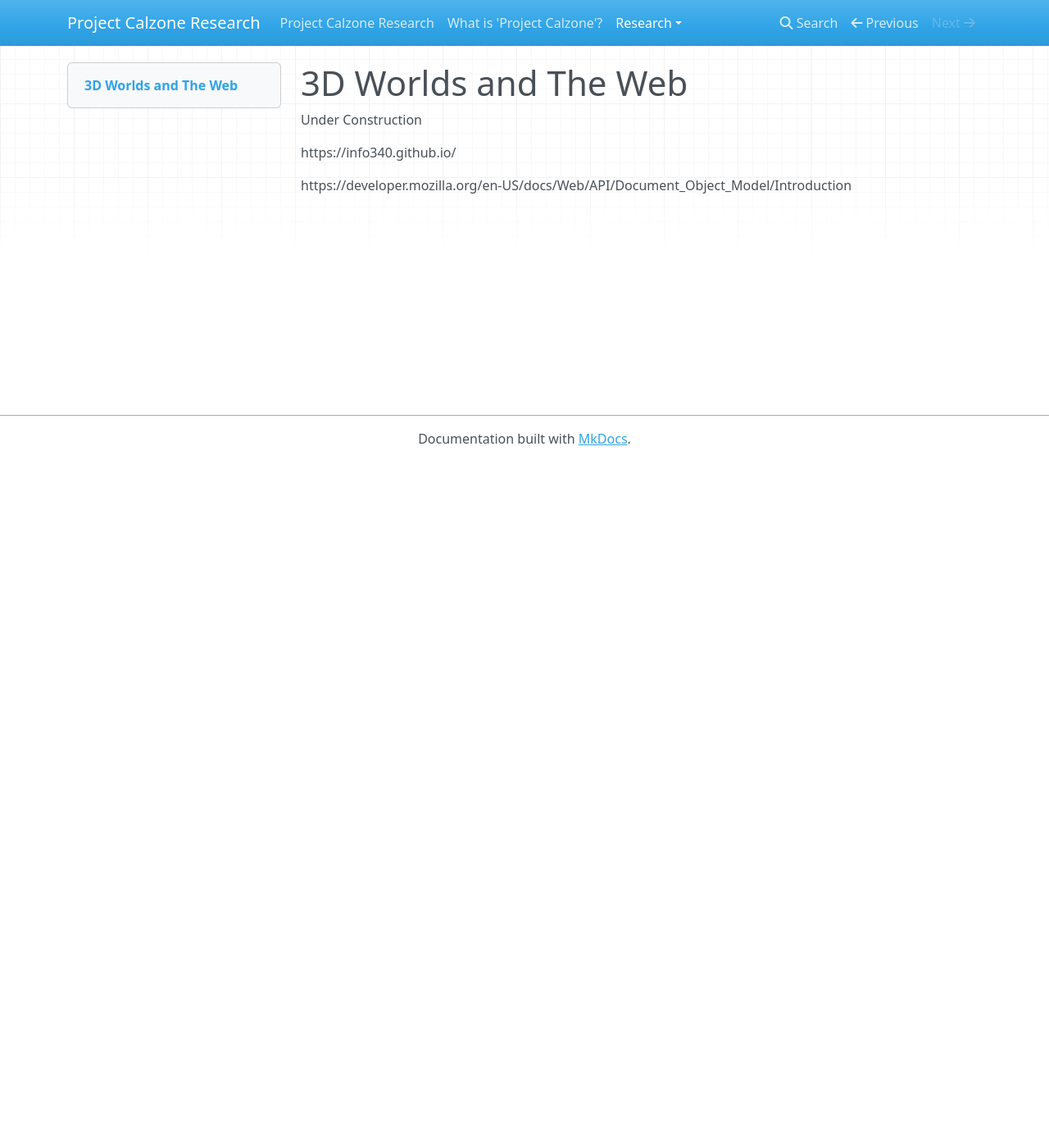
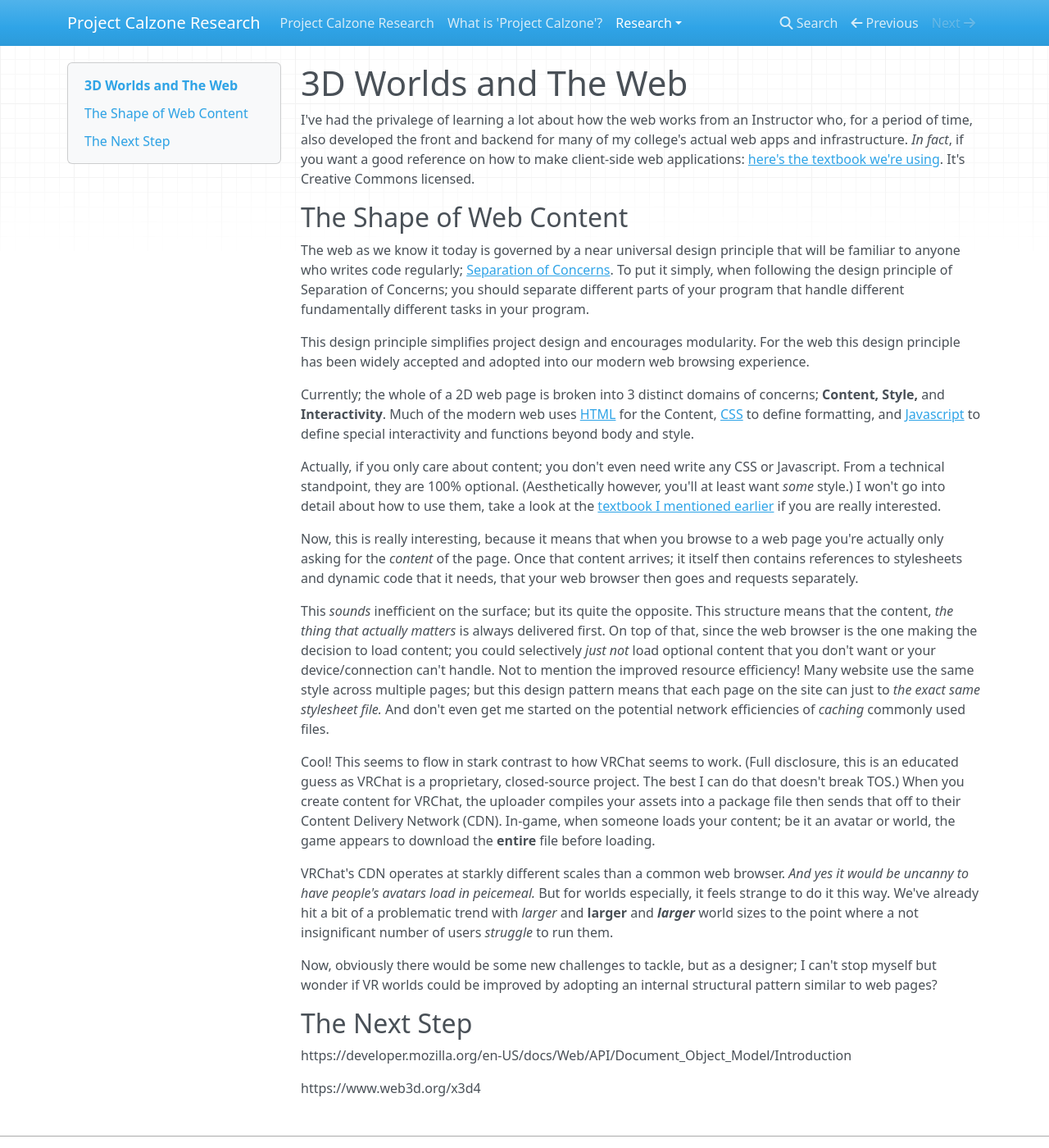
Before and after one commit to EhoNo1/Calzone-Research, an MkDocs documentation site: the page built from docs/Research/3D Worlds and The Web.md, in a window 1280 px wide and 1400 px high. Shown: the whole window at 82% size. Built offline with MkDocs 1.6.1, drawn with Linux system fonts in a browser that asks for light colours; nearby versions of some CDN libraries.

Commit message:
Added first section

```diff
--- a/docs/Research/3D Worlds and The Web.md
+++ b/docs/Research/3D Worlds and The Web.md
@@ -1,10 +1,25 @@
 # 3D Worlds and The Web
-Under Construction
+I've had the privalege of learning a lot about how the web works from an Instructor who, for a period of time, also developed the front and backend for many of my college's actual web apps and infrastructure. *In fact*, if you want a good reference on how to make client-side web applications: [here's the textbook we're using](https://info340.github.io/). It's Creative Commons licensed.
+## The Shape of Web Content
+The web as we know it today is governed by a near universal design principle that will be familiar to anyone who writes code regularly; [Separation of Concerns](https://en.wikipedia.org/wiki/Separation_of_concerns). To put it simply, when following the design principle of Separation of Concerns; you should separate different parts of your program that handle different fundamentally different tasks in your program.
 
+This design principle simplifies project design and encourages modularity. For the web this design principle has been widely accepted and adopted into our modern web browsing experience.
 
+Currently; the whole of a 2D web page is broken into 3 distinct domains of concerns; **Content,** **Style,** and **Interactivity**. Much of the modern web uses [HTML](https://developer.mozilla.org/en-US/docs/Web/HTML) for the Content, [CSS](https://www.w3schools.com/Css/) to define formatting, and [Javascript](https://developer.mozilla.org/en-US/docs/Web/javascript) to define special interactivity and functions beyond body and style.
 
-https://info340.github.io/
+Actually, if you only care about content; you don't even need write any CSS or Javascript. From a technical standpoint, they are 100% optional. (Aesthetically however, you'll at least want *some* style.) I won't go into detail about how to use them, take a look at the [textbook I mentioned earlier](https://info340.github.io/) if you are really interested.
 
+Now, this is really interesting, because it means that when you browse to a web page you're actually only asking for the *content* of the page. Once that content arrives; it itself then contains references to stylesheets and dynamic code that it needs, that your web browser then goes and requests separately.
 
+This *sounds* inefficient on the surface; but its quite the opposite. This structure means that the content, *the thing that actually matters* is always delivered first. On top of that, since the web browser is the one making the decision to load content; you could selectively *just not* load optional content that you don't want or your device/connection can't handle. Not to mention the improved resource efficiency! Many website use the same style across multiple pages; but this design pattern means that each page on the site can just to *the exact same stylesheet file.* And don't even get me started on the potential network efficiencies of *caching* commonly used files.
+
+Cool! This seems to flow in stark contrast to how VRChat seems to work. (Full disclosure, this is an educated guess as VRChat is a proprietary, closed-source project. The best I can do that doesn't break TOS.) When you create content for VRChat, the uploader compiles your assets into a package file then sends that off to their Content Delivery Network (CDN). In-game, when someone loads your content; be it an avatar or world, the game appears to download the **entire** file before loading.
+
+VRChat's CDN operates at starkly different scales than a common web browser. *And yes it would be uncanny to have people's avatars load in peicemeal.* But for worlds especially, it feels strange to do it this way. We've already hit a bit of a problematic trend with *larger* and **larger** and ***larger*** world sizes to the point where a not insignificant number of users *struggle* to run them.
+
+Now, obviously there would be some new challenges to tackle, but as a designer; I can't stop myself but wonder if VR worlds could be improved by adopting an internal structural pattern similar to web pages?
+## The Next Step
 
 https://developer.mozilla.org/en-US/docs/Web/API/Document_Object_Model/Introduction
+
+https://www.web3d.org/x3d4
```
